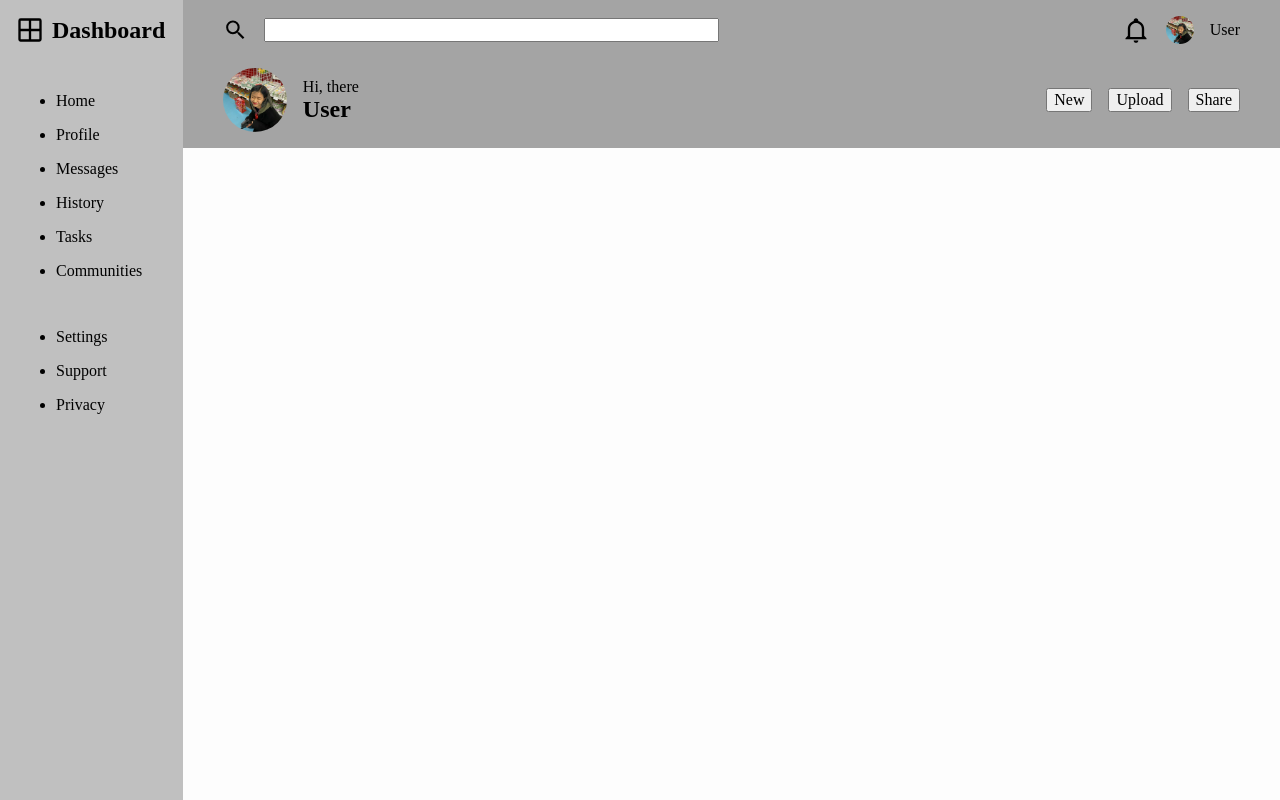
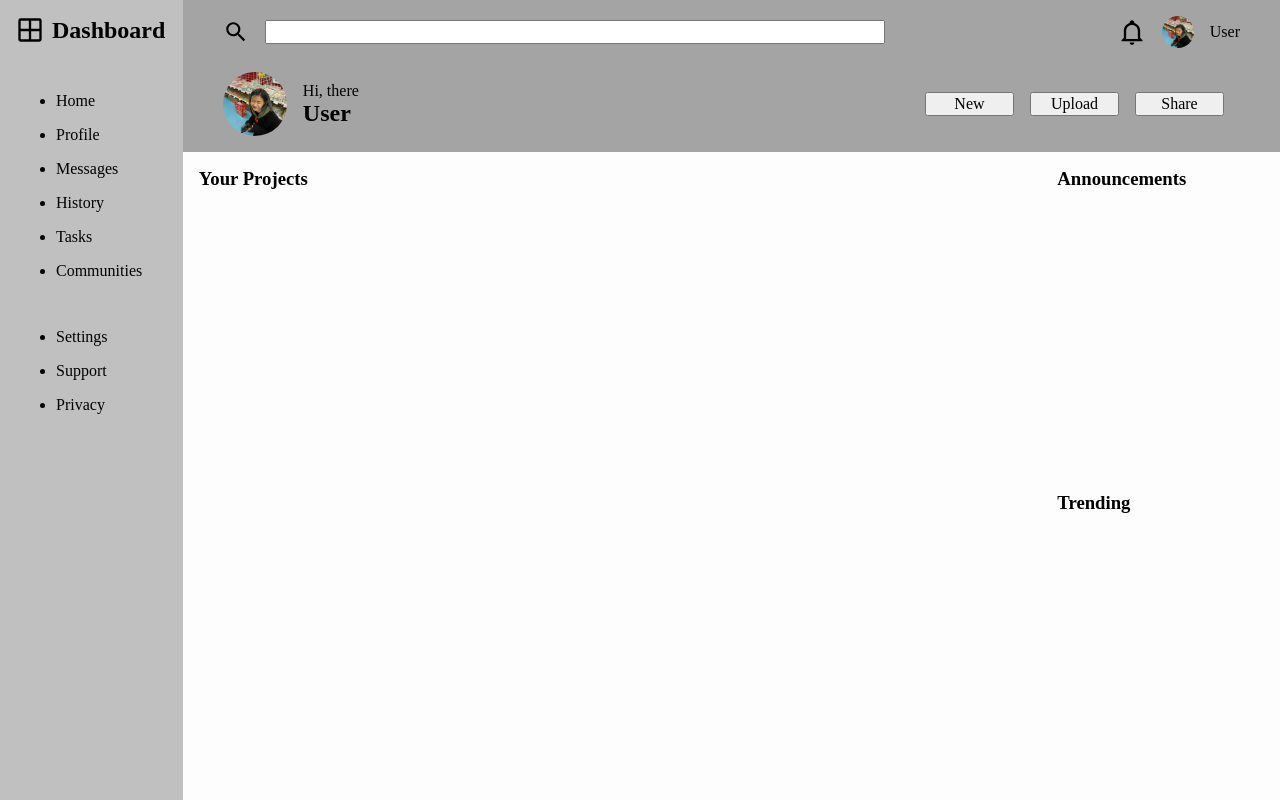
Before and after one commit to rhinzz/admin-dashboard, a plain HTML site: page index.html in a window 1280 px wide. Drawn offline with Linux system fonts and the light colour scheme.

Commit message:
Fix header layout

```diff
--- a/index.html
+++ b/index.html
@@ -41,7 +41,6 @@
                 <img src="./assets/profile-picture.jpg" alt="profile-picture" id="secondary-profile-picture">
                 <p>User</p>
             </div>
-            <div class="greeting-action">
             <div class="greeting">
                 <img src="./assets/profile-picture.jpg" alt="primary-profile-picture" id="primary-profile-picture">
                 <div class="text">
@@ -54,9 +53,18 @@
                 <button>Upload</button>
                 <button>Share</button>
             </div>
+        </header>
+        <article>
+            <div class="project">
+                <h3>Your Projects</h3>
             </div>
-        </header>
-        <article></article>
+            <div class="announcement">
+                <h3>Announcements</h3>
+            </div>
+            <div class="trending">
+                <h3>Trending</h3>
+            </div>
+        </article>
     </main>
 </body>
 
--- a/style.css
+++ b/style.css
@@ -103,7 +103,7 @@ aside .account {
 header {
     background: rgb(164, 164, 164);
     display: grid;
-    grid-template-columns: 1fr 1fr;
+    grid-template-columns: 2fr 1fr;
     align-content: start;
     gap: 1.5rem;
     padding: 1rem 2.5rem;
@@ -127,16 +127,14 @@ header #primary-profile-picture, header #secondary-profile-picture{
     border-radius: 50%;
 }
 
+header #secondary-profile-picture {
+    width: 2rem;
+    height: 2rem;
+}
+
 header #primary-profile-picture{
     width: 4rem;
     height: 4rem;
-}
-
-header .greeting-action{
-    display: grid;
-    align-items: center;
-    grid-template-columns: 1fr 1fr;
-    grid-column: 1 / 3;
 }
 
 header .greeting{
@@ -146,11 +144,25 @@ header .greeting{
 }
 
 header .action{
-    display: flex;
+    display: grid;
+    grid-template-columns: 1fr 1fr 1fr;
+    align-content: center;
     gap: 1rem;
-    justify-self: end;
+    padding: 1rem;
 }
 
 article {
-    background: #fdfdfd
+    background: #fdfdfd;
+    display: grid;
+    grid-template-columns: 4fr 1fr;
+    gap: 2rem;
+    padding: 1rem;
 }
+
+/* article > div{
+    background: silver;
+} */
+
+article .project{
+    grid-area: 1 / 1 / 3 / 2;
+}
```
Lines whose indentation alone changed are shown as unchanged.
